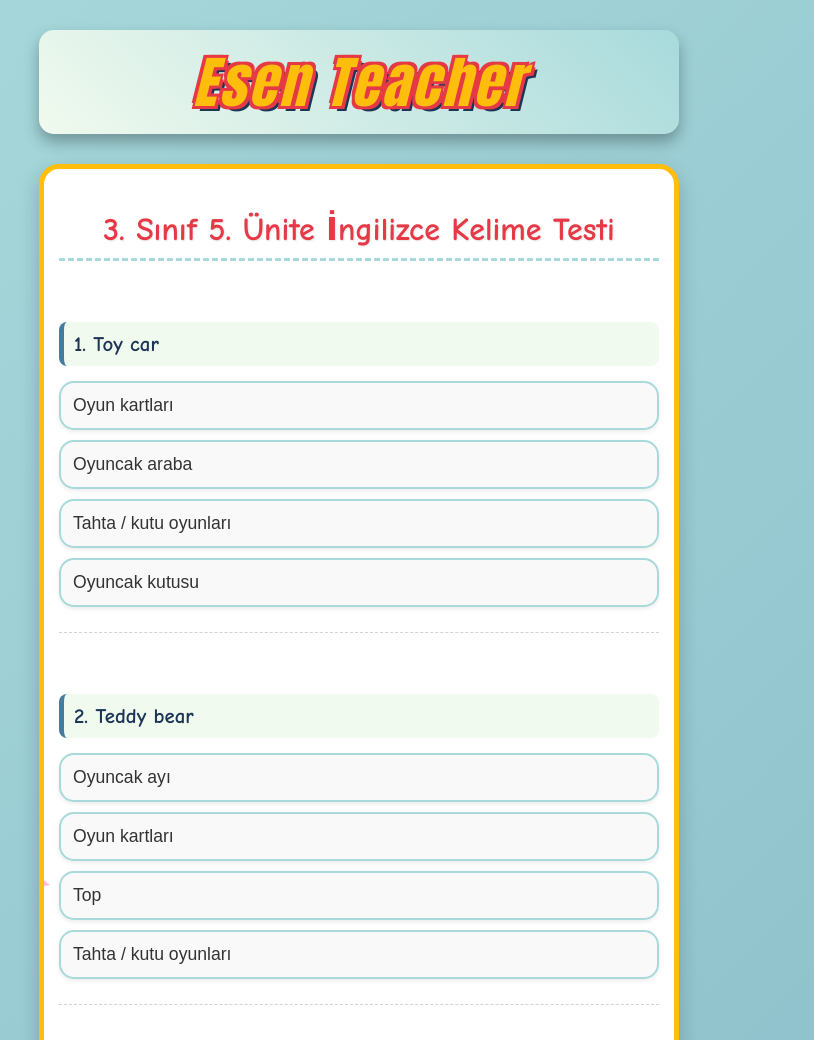
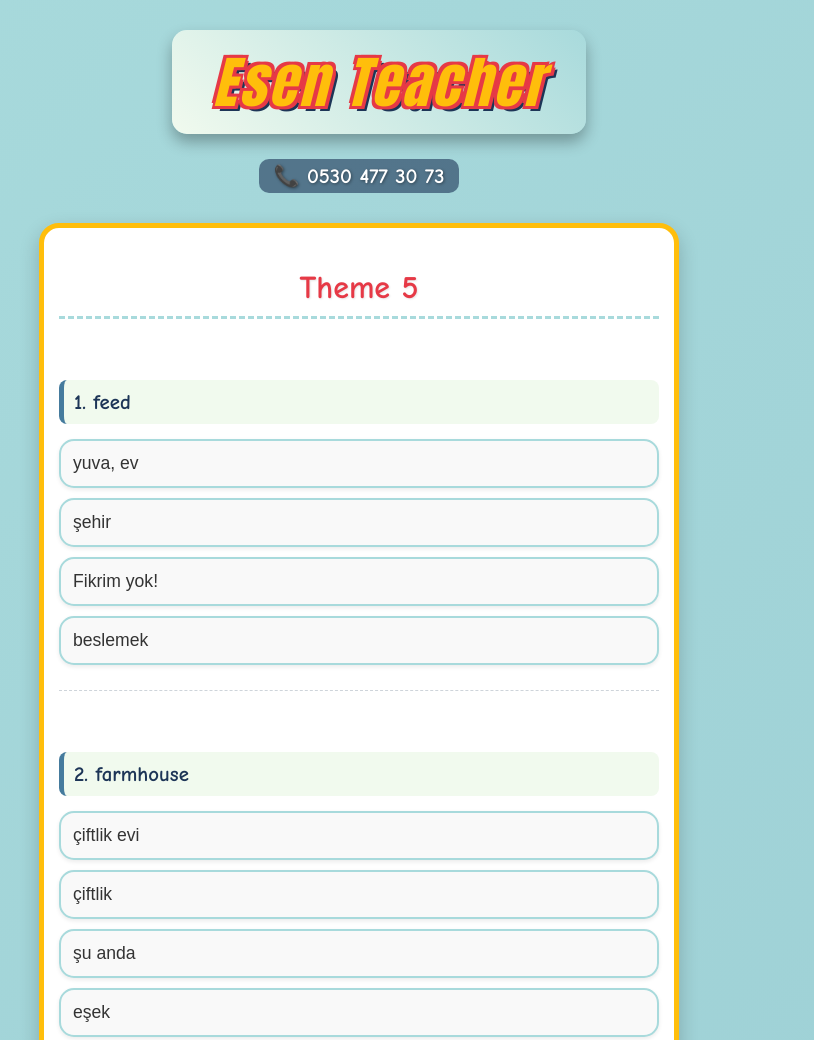
Before and after one commit to esen258/teacheresen, a plain HTML site: page word-tests/3-sinif/unit5.html in a window 1280 px wide. Shown: the top 1040 px of the page, without its empty margins (281-1095 px from the left). Drawn offline with Linux system fonts and the light colour scheme.

Commit message:
Update unit5.html

```diff
--- a/word-tests/3-sinif/unit5.html
+++ b/word-tests/3-sinif/unit5.html
@@ -3,7 +3,7 @@
 <head>
     <meta charset="UTF-8">
     <meta name="viewport" content="width=device-width, initial-scale=1.0">
-    <title>3. Sınıf 5. Ünite İngilizce Kelime Testi (Eğlenceli)</title>
+    <title>Theme 5</title>
     <style>
         /* GENEL VE MOBİL STİL AYARLARI */
         body {
@@ -32,6 +32,11 @@
         }
 
         /* YENİ: En üstteki Esen Teacher imzası için daha vurgulu stil */
+        .top-signature-container {
+            text-align: center;
+            margin-bottom: 30px;
+        }
+
         .top-signature {
             font-family: 'Impact', 'Franklin Gothic Bold', sans-serif; /* Daha kalın ve dikkat çekici font */
             font-size: 3.5rem; /* Çok daha büyük */
@@ -42,13 +47,27 @@
                 -3px  3px 0 #e63946,
                  3px  3px 0 #e63946,
                  5px  5px 0 #1d3557; /* Koyu mavi 3D efekti */
-            margin-bottom: 30px; /* Test başlığıyla arasında boşluk */
             letter-spacing: 3px; /* Harf aralığı */
             animation: bounce 2s infinite; /* Zıplama animasyonu */
             padding: 10px 20px; /* Etrafında boşluk */
             background: linear-gradient(45deg, #f1faee, #a8dadc); /* Hafif arka plan gradyanı */
             border-radius: 15px; /* Yuvarlak köşeler */
             box-shadow: 0 8px 15px rgba(0,0,0,0.3); /* Belirgin gölge */
+            display: inline-block;
+        }
+
+        /* Telefon Numarası Stili */
+        .top-phone {
+            font-family: 'Comic Sans MS', cursive, sans-serif;
+            font-size: 1.3rem;
+            color: #ffffff;
+            font-weight: bold;
+            margin-top: 10px;
+            text-shadow: 1px 1px 3px rgba(0,0,0,0.4);
+            background-color: rgba(29, 53, 87, 0.6);
+            padding: 5px 15px;
+            border-radius: 10px;
+            display: inline-block;
         }
 
         /* Alttaki Esen Teacher için standart imza stilini koruyalım */
@@ -311,7 +330,10 @@
 </head>
 <body>
 
-    <div class="signature top-signature">Esen Teacher</div>
+    <div class="top-signature-container">
+        <div class="signature top-signature">Esen Teacher</div>
+        <div><span class="top-phone">📞 0530 477 30 73</span></div>
+    </div>
 
     <div id="quiz-container">
 
@@ -327,7 +349,7 @@
         <div class="dot"></div>
         <div class="dot"></div>
 
-        <h1>3. Sınıf 5. Ünite İngilizce Kelime Testi</h1>
+        <h1>Theme 5</h1>
         <div id="questions-area">
             </div>
 
@@ -338,27 +360,72 @@
     <div class="signature bottom-signature">Esen Teacher</div>
 
     <script>
-        // KELİME LİSTESİ GÜNCELLENDİ
         const wordList = [
-            { en: "Toy", tr: "Oyuncak" },
-            { en: "Game", tr: "Oyun" },
-            { en: "Ball", tr: "Top" },
-            { en: "Balloon", tr: "Balon" },
-            { en: "Doll", tr: "Oyuncak bebek" },
-            { en: "Kite", tr: "Uçurtma" },
-            { en: "Teddy bear", tr: "Oyuncak ayı" },
-            { en: "Marble", tr: "Misket" },
-            { en: "Playing cards", tr: "Oyun kartları" },
-            { en: "Building blocks", tr: "Yapı blokları (lego vb oyuncaklar)" },
-            { en: "Toy car", tr: "Oyuncak araba" },
-            { en: "Silly putty", tr: "Oyun hamuru" },
-            { en: "Puzzle", tr: "Yapboz" },
-            { en: "Board game", tr: "Tahta / kutu oyunları" },
-            { en: "Toy shop", tr: "Oyuncak mağazası" },
-            { en: "Toy soldier", tr: "Oyuncak asker" },
-            { en: "Doll house", tr: "Oyuncak bebek evi" },
-            { en: "Playtime", tr: "Oyun zamanı" },
-            { en: "Toy box", tr: "Oyuncak kutusu" }
+            // KULLANICI TARAFINDAN VERİLEN KELİMELER (THEME 5)
+            { en: "at present", tr: "şu anda" },
+            { en: "bake", tr: "fırında pişirmek" },
+            { en: "barn", tr: "ahır" },
+            { en: "chicken(hen)", tr: "tavuk" },
+            { en: "collect", tr: "toplamak" },
+            { en: "cottage", tr: "kulübe" },
+            { en: "cow", tr: "inek" },
+            { en: "cute", tr: "sevimli" },
+            { en: "donkey", tr: "eşek" },
+            { en: "duck", tr: "ördek" },
+            { en: "every day", tr: "her gün" },
+            { en: "fantastic", tr: "harika" },
+            { en: "farm", tr: "çiftlik" },
+            { en: "farmhouse", tr: "çiftlik evi" },
+            { en: "feed", tr: "beslemek" },
+            { en: "field", tr: "tarla" },
+            { en: "garden(n)", tr: "bahçe" },
+            { en: "garden(v)", tr: "bahçe işleriyle uğraşmak" },
+            { en: "goat", tr: "keçi" },
+            { en: "grass", tr: "ot" },
+            { en: "grow", tr: "yetiştirmek" },
+            { en: "Help me!", tr: "Bana yardım et!" },
+            { en: "horse", tr: "at" },
+            { en: "How beautiful!", tr: "Ne güzel!" },
+            { en: "milk(v)", tr: "süt sağmak" },
+            { en: "now", tr: "şimdi" },
+            { en: "No idea!", tr: "Fikrim yok!" },
+            { en: "No way!", tr: "Hadi canım!" },
+            { en: "plant(n)", tr: "bitki" },
+            { en: "plant(v)", tr: "dikmek" },
+            { en: "rabbit", tr: "tavşan" },
+            { en: "sheep", tr: "koyun" },
+            { en: "today", tr: "bugün" },
+            { en: "tractor", tr: "traktör" },
+            { en: "village", tr: "köy" },
+            { en: "water(v)", tr: "sulamak" },
+            { en: "What a surprise!", tr: "Bu ne sürpriz!" },
+            { en: "Why not?", tr: "Neden olmasın?" },
+            { en: "house", tr: "ev" },
+            { en: "home", tr: "yuva, ev" },
+            { en: "neighborhood", tr: "mahalle" },
+            { en: "street", tr: "sokak" },
+            { en: "city", tr: "şehir" },
+            { en: "town", tr: "kasaba" },
+            { en: "park", tr: "park" },
+            { en: "tree", tr: "ağaç" },
+            { en: "flower", tr: "çiçek" },
+
+            // İLKOKUL 3. SINIF 5. TEMA (HOMES & HOUSES & THE NEIGHBOURHOOD) EK KELİMELERİ
+            { en: "bedroom", tr: "yatak odası" },
+            { en: "bathroom", tr: "banyo" },
+            { en: "kitchen", tr: "mutfak" },
+            { en: "living room", tr: "oturma odası" },
+            { en: "garage", tr: "garaj" },
+            { en: "balcony", tr: "balkon" },
+            { en: "roof", tr: "çatı" },
+            { en: "window", tr: "pencere" },
+            { en: "door", tr: "kapı" },
+            { en: "live", tr: "yaşamak" },
+            { en: "near", tr: "yakınında" },
+            { en: "big", tr: "büyük" },
+            { en: "small", tr: "küçük" },
+            { en: "Where is...?", tr: "... nerede?" },
+            { en: "Welcome!", tr: "Hoş geldiniz!" }
         ];
 
         let score = 0;
@@ -374,7 +441,7 @@
 
         function generateQuiz() {
             const quizArea = document.getElementById('questions-area');
-            const turkishMeanings = wordList.map(item => item.tr);
+            const uniqueTurkishMeanings = [...new Set(wordList.map(item => item.tr))];
 
             const shuffledWords = shuffleArray([...wordList]);
 
@@ -383,21 +450,19 @@
                 const questionId = `q${index + 1}`;
                 const correctMeaning = word.tr;
 
-                let distractors = turkishMeanings.filter(m => m !== correctMeaning);
+                let distractors = uniqueTurkishMeanings.filter(m => m !== correctMeaning);
                 shuffleArray(distractors);
-                distractors = distractors.slice(0, 3);
+                distractors = distractors.slice(0, Math.min(3, distractors.length));
 
                 let options = shuffleArray([correctMeaning, ...distractors]);
 
                 htmlContent += `
-                    <div class="question" id="${questionId}" style="animation-delay: ${index * 0.1}s;">
+                    <div class="question" id="${questionId}" style="animation-delay: ${Math.min(index * 0.05, 1)}s;">
                         <p class="question-text">${index + 1}. ${word.en}</p>
                 `;
 
                 options.forEach(option => {
-                    // Tırnak işaretlerini kaçırmak için basit bir fonksiyon
                     const escapedOption = option.replace(/'/g, "\\'");
-
                     htmlContent += `
                         <button class="option-button"
                                 data-answer="${option}"
@@ -419,19 +484,11 @@
             const questionElement = document.getElementById(questionId);
             const buttons = questionElement.querySelectorAll('.option-button');
 
-            // Tırnak işaretli kelimeleri doğru eşleştirmek için kelime listesi içinde arama
             const questionText = questionElement.querySelector('.question-text').textContent.replace(/^\d+\.\s+/, '').trim();
             const correctWordObject = wordList.find(w => w.en === questionText);
             const correctAnswer = correctWordObject ? correctWordObject.tr : null;
 
             if (!correctAnswer) return;
-
-            // Türkçe kelimeler tırnak içerebileceği için 'data-answer'dan gelen ham cevabı kullanıyoruz.
-            // selectedAnswer'ın kaçırılmış tırnak işaretlerini geri düzeltiyoruz (genellikle HTML'de gerekmez ama JS'de karşılaştırma için emin olmak lazım)
-            // Ancak, `checkAnswer` fonksiyonu çağrılırken tırnaklar zaten kaçırılmış ('\'' şeklinde) olduğu için,
-            // karşılaştırma yapmadan önce selectedAnswer'ı olduğu gibi kullanmalıyız.
-            // Bu örnekte, kelime listemizdeki "Yapı blokları (lego vb oyuncaklar)" gibi parantezli ifadeler tırnak içermiyor,
-            // bu yüzden doğrudan karşılaştırma güvenlidir.
 
             const isCorrect = selectedAnswer === correctAnswer;
 
@@ -448,8 +505,8 @@
                         button.classList.add('incorrect');
                     }
                 }
+
                 if (buttonAnswer === correctAnswer) {
-                    // Yanlış cevaplansa bile doğru cevabı göster
                     if (!button.classList.contains('incorrect')) {
                         button.classList.add('correct');
                     }
@@ -491,8 +548,6 @@
             document.querySelector('.result-button').disabled = true;
         }
 
-        // Sayfa başlığını güncelledik
-        document.title = "3. Sınıf 5. Ünite İngilizce Kelime Testi (Eğlenceli)";
         window.onload = generateQuiz;
     </script>
 </body>
```
